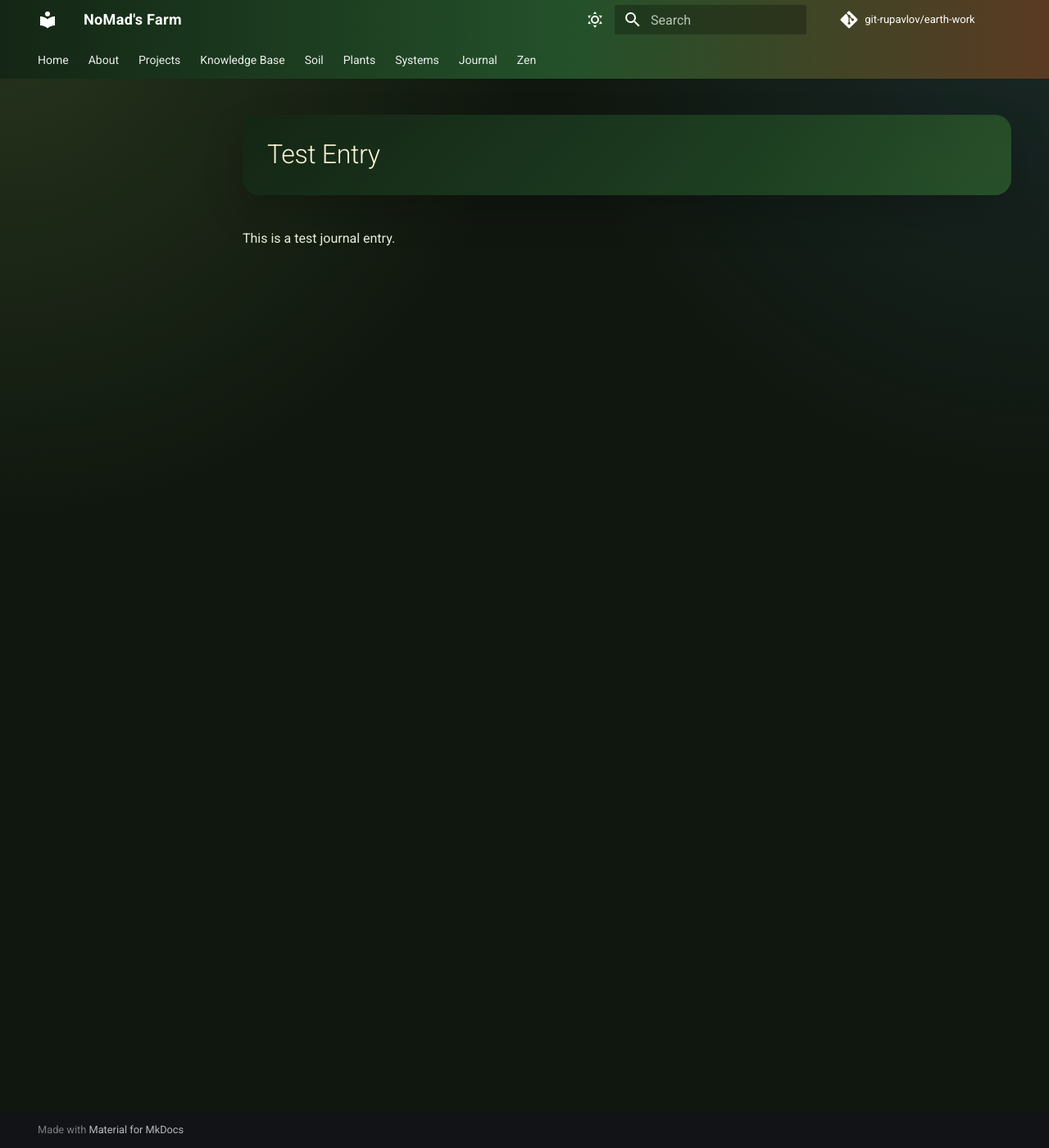
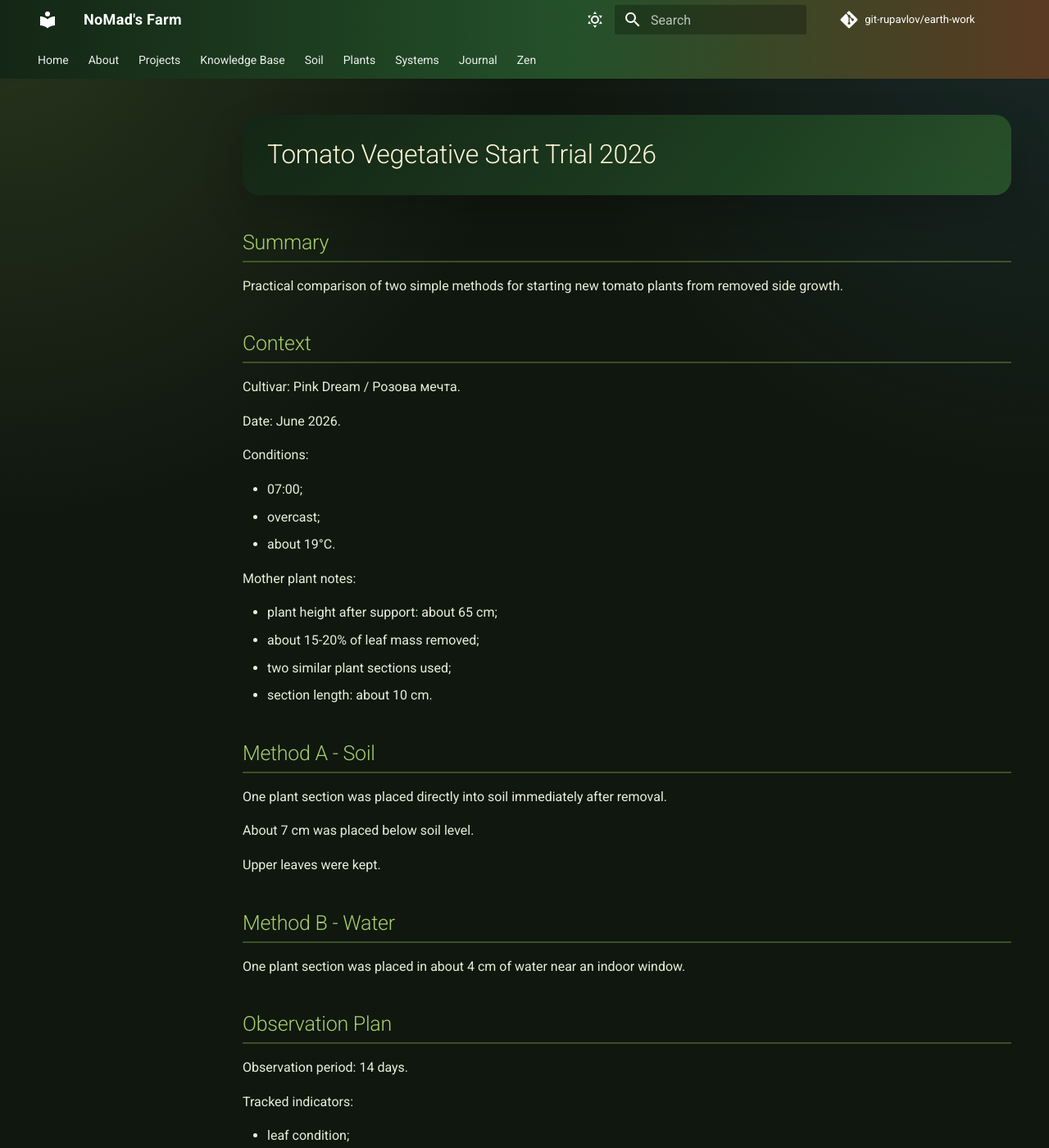
Before and after one commit to git-rupavlov/earth-work, an MkDocs documentation site: the page built from docs/journal/test-entry.md, in a window 1280 px wide and 1400 px high. Shown: the whole window at 82% size. Built offline with MkDocs 1.6.1 and Material for MkDocs 9.7.7, drawn with Linux system fonts in a browser that asks for light colours; comment, search, counter and statistics services are not loaded; some of the changed text lies outside the part shown.

Commit message:
Publish tomato journal entry

```diff
--- a/docs/journal/test-entry.md
+++ b/docs/journal/test-entry.md
@@ -1,3 +1,67 @@
-# Test Entry
+# Tomato Vegetative Start Trial 2026
 
-This is a test journal entry.
+## Summary
+
+Practical comparison of two simple methods for starting new tomato plants from removed side growth.
+
+## Context
+
+Cultivar: Pink Dream / Розова мечта.
+
+Date: June 2026.
+
+Conditions:
+
+- 07:00;
+- overcast;
+- about 19°C.
+
+Mother plant notes:
+
+- plant height after support: about 65 cm;
+- about 15-20% of leaf mass removed;
+- two similar plant sections used;
+- section length: about 10 cm.
+
+## Method A - Soil
+
+One plant section was placed directly into soil immediately after removal.
+
+About 7 cm was placed below soil level.
+
+Upper leaves were kept.
+
+## Method B - Water
+
+One plant section was placed in about 4 cm of water near an indoor window.
+
+## Observation Plan
+
+Observation period: 14 days.
+
+Tracked indicators:
+
+- leaf condition;
+- turgor;
+- new growth;
+- visible root development;
+- final establishment.
+
+## Daily Log
+
+| Day | Soil Method | Water Method |
+|---|---|---|
+| 0 | Started | Started |
+| 3 |  |  |
+| 5 |  |  |
+| 7 |  |  |
+| 10 |  |  |
+| 14 |  |  |
+
+## Success Criteria
+
+A method is recorded as successful if the plant stays stable, shows new growth and continues development after day 14.
+
+## Notes
+
+Tomatoes can produce roots along buried stem sections. This makes removed side growth useful for practical comparison trials.
```
